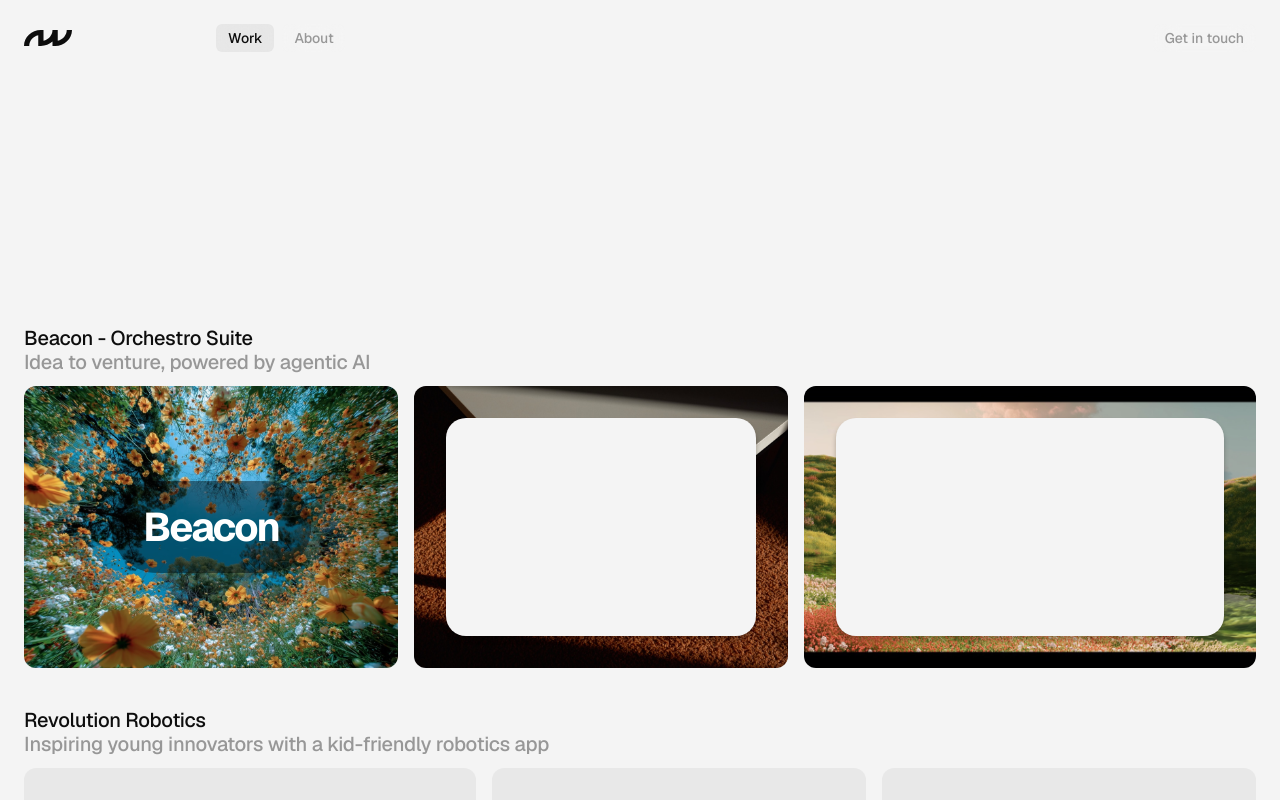
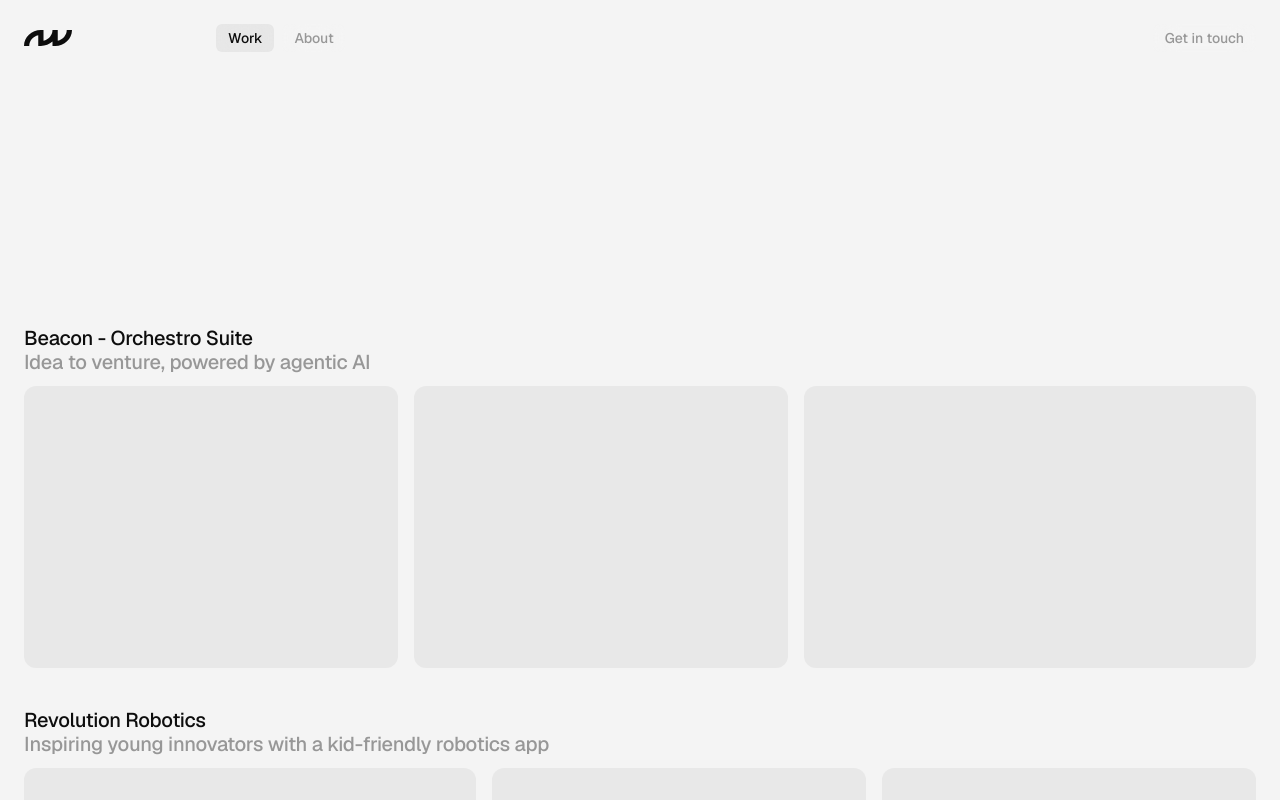
Before and after one commit to adamw-studio/portfolio, a Next.js app: page / in a window 1280 px wide. Shown: the top 800 px of the page. Built offline with nearby package versions, Linux system fonts and the light colour scheme.

Commit message:
Revert Beacon row to wireframe placeholder for now
Keeps the downloaded assets in public/images/projects/beacon/ for
later — just not wired into the Beacon row until the content is
ready, matching the other four rows.

```diff
--- a/app/page.tsx
+++ b/app/page.tsx
@@ -8,12 +8,7 @@
   {
     title: "Beacon - Orchestro Suite",
     description: "Idea to venture, powered by agentic AI",
-    overlayLabel: "Beacon",
-    images: [
-      { src: "/images/projects/beacon/flowers.jpg", alt: "Beacon brand cover", width: 424 },
-      { src: "/images/projects/beacon/phone-mockup.jpg", alt: "Beacon app screen mockup", width: 424 },
-      { src: "/images/projects/beacon/lake-dock.jpg", alt: "Beacon product screen mockup", width: 512 },
-    ],
+    images: [{ width: 424 }, { width: 424 }, { width: 512 }],
   },
   {
     title: "Revolution Robotics",
```
Also changed, not shown: .claude/settings.local.json.
